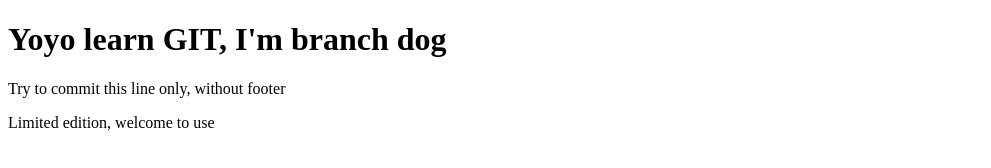
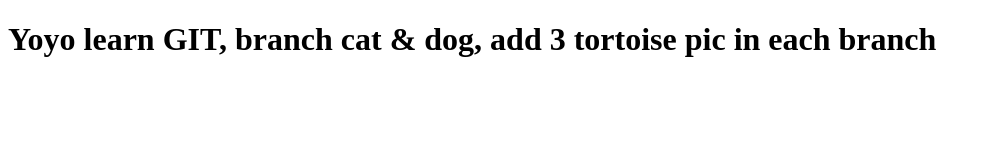
Before and after one commit to Jennifer7793/Git_prac, a plain HTML site: page index.html in a window 1280 px wide. Shown: the whole page, without its empty margins (0-991 px from the left). Drawn offline with Linux system fonts and the light colour scheme.

Commit message:
commit for checking out to cat

```diff
--- a/index.html
+++ b/index.html
@@ -7,10 +7,6 @@
   <title>Document</title>
 </head>
 <body>
-	<h1>Yoyo learn GIT, I'm branch dog</h1>
-	<p>Try to commit this line only, without footer</p>
-	<div id="footer">
-		Limited edition, welcome to use
-	</div>
+  <h1>Yoyo learn GIT, branch cat & dog, add 3 tortoise pic in each branch</h1>
 </body>
 </html>
```
Also changed, not shown: cat.html (+1 -3 lines), 3_tortises.jpg (added).
